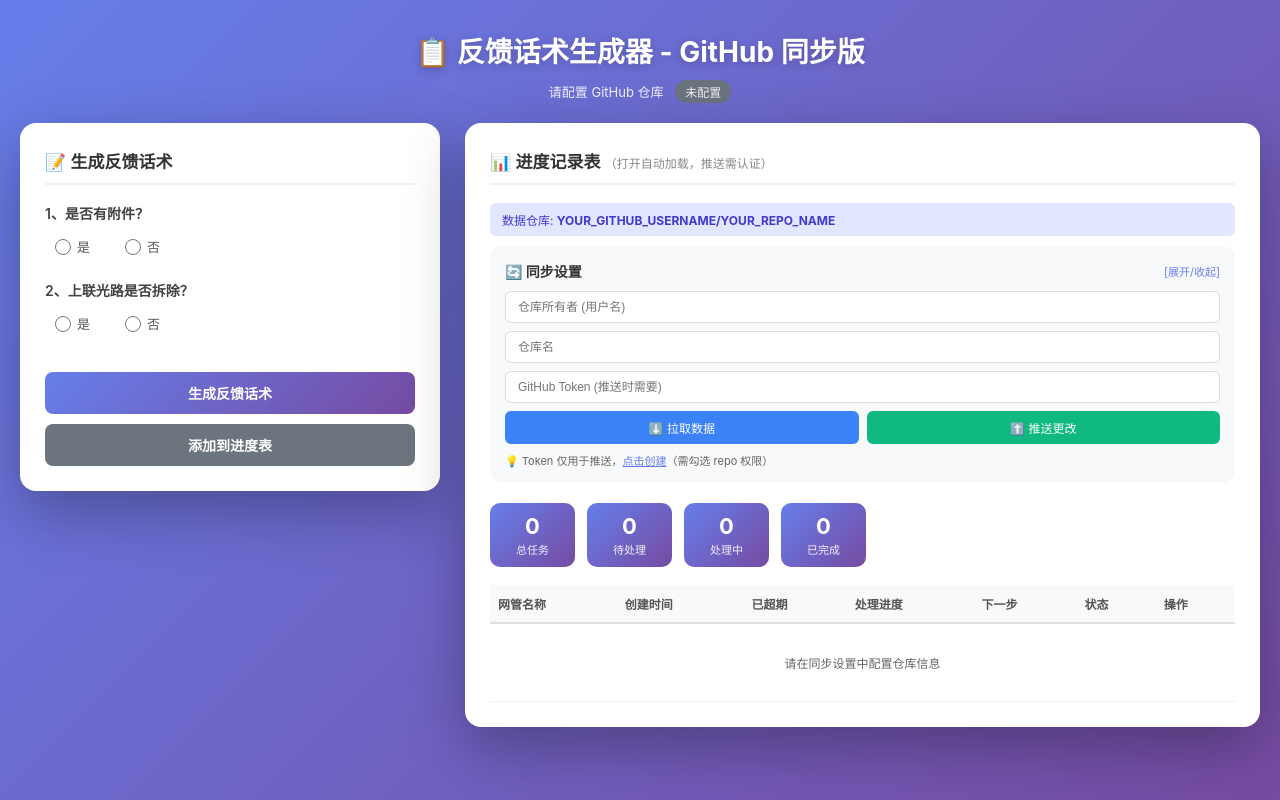
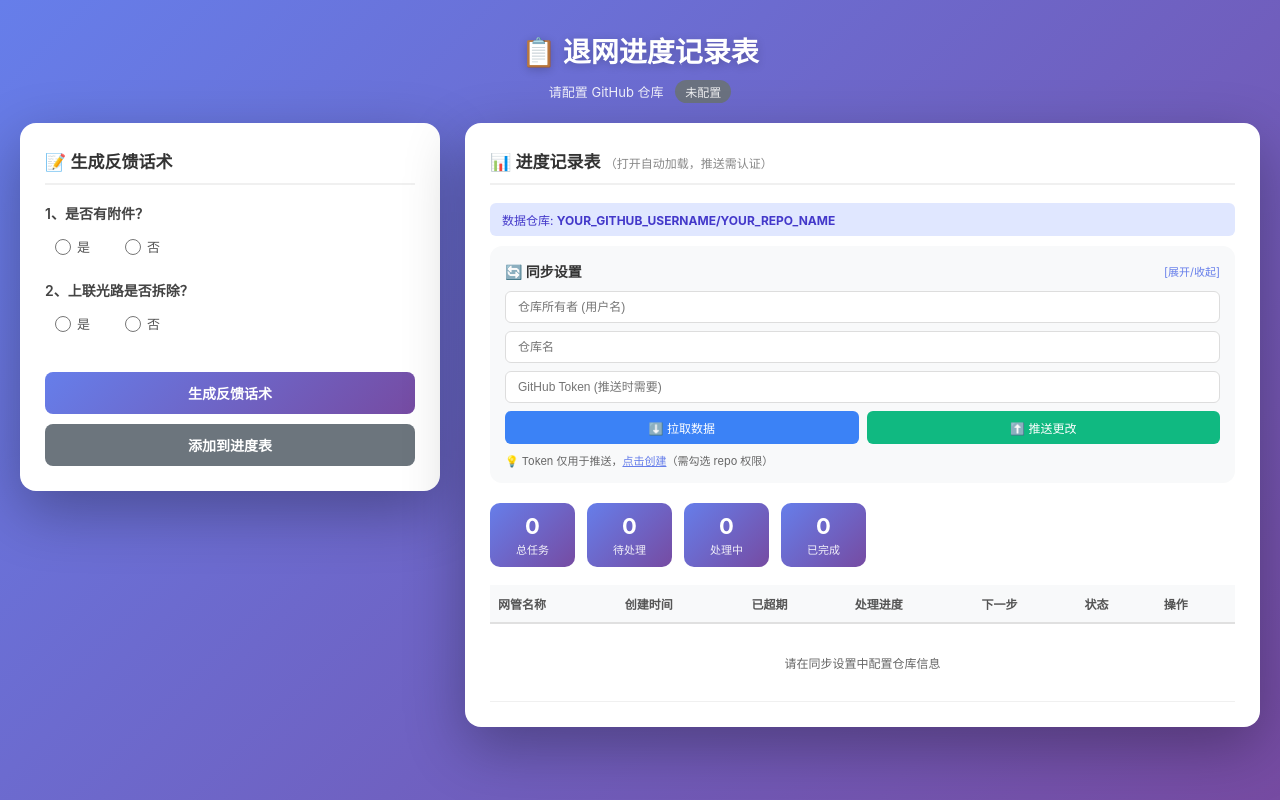
Before and after one commit to guoyying/kimicode, a plain HTML site: page index.html in a window 1280 px wide. Drawn offline with Linux system fonts and the light colour scheme.

Commit message:
Update index.html

```diff
--- a/index.html
+++ b/index.html
@@ -373,7 +373,7 @@
 </head>
 <body>
     <div class="main-wrapper">
-        <h1>📋 反馈话术生成器 - GitHub 同步版</h1>
+        <h1>📋 退网进度记录表</h1>
         <div class="sync-status">
             <span id="sync-text">正在从 GitHub 加载数据...</span>
             <span class="status-badge status-local" id="sync-badge">加载中</span>
```
